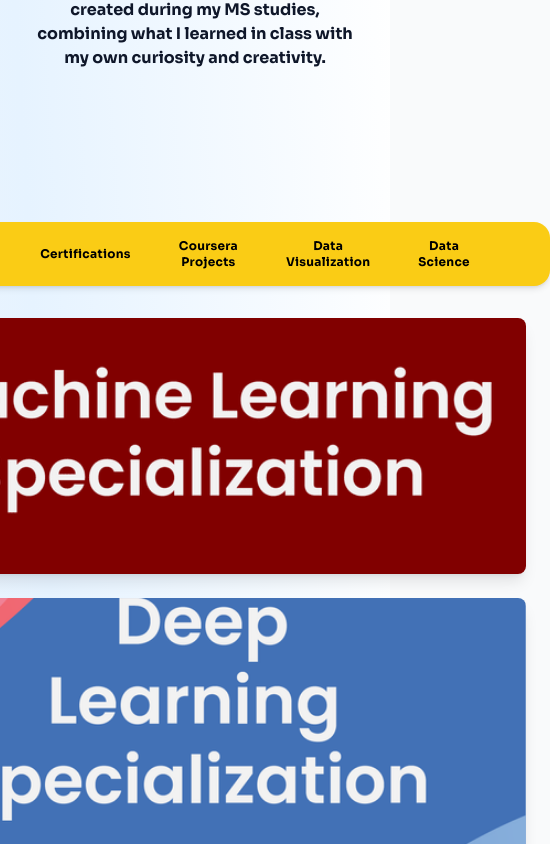
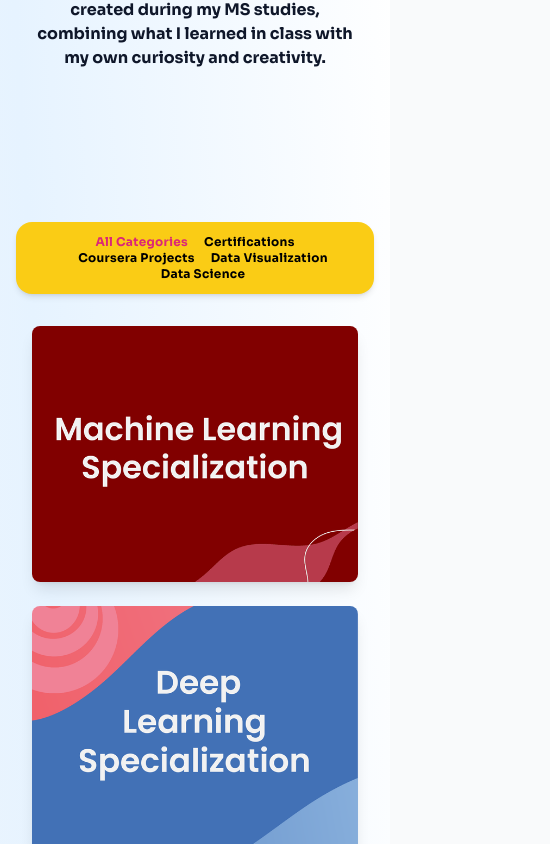
Before and after one commit to noumanhafeez/Portfolio, a Next.js app: page / in a window 390 px wide. Shown: the part 256-1100 px from the top of the page, 550 px wide, since content can reach past the window. Built offline with nearby package versions, Linux system fonts and the light colour scheme.

Commit message:
add medium link and make categories responsive

```diff
--- a/components/projects.tsx
+++ b/components/projects.tsx
@@ -24,7 +24,6 @@
           )
         );
 
-  // categories you want to mark as "coming soon"
   const comingSoonCategories = ["Data Visualization", "Data Science"];
   const isComingSoon = comingSoonCategories.includes(activeCategory);
 
@@ -32,13 +31,13 @@
     <section className="flex flex-col items-center min-h-[900px]">
       {/* Mini Nav */}
       <div className="relative w-full">
-        <div className="bg-yellow-400 w-full rounded-2xl shadow-md px-20">
-          <div className="flex justify-center space-x-12 py-4 font-bold text-xs uppercase tracking-wide">
+        <div className="bg-yellow-400 w-full rounded-2xl shadow-md px-4 sm:px-10">
+          <div className="flex flex-wrap sm:flex-nowrap justify-center sm:justify-between overflow-x-auto space-x-4 sm:space-x-8 py-3 font-bold text-xs sm:text-sm uppercase tracking-wide">
             {categories.map((cat) => (
               <button
                 key={cat}
                 onClick={() => setActiveCategory(cat)}
-                className={`transition-colors ${
+                className={`whitespace-nowrap transition-colors ${
                   activeCategory === cat
                     ? "text-pink-600"
                     : "text-black hover:text-gray-700"
@@ -52,7 +51,7 @@
       </div>
 
       {/* Projects Grid / Coming Soon */}
-      <div className="w-full px-6 mt-8">
+      <div className="w-full px-4 sm:px-6 mt-8">
         {isComingSoon ? (
           <div className="flex justify-center items-center h-64">
             <p className="text-gray-600 text-lg font-medium animate-pulse">
--- a/components/skills.tsx
+++ b/components/skills.tsx
@@ -32,7 +32,7 @@
     },
     {
       name: "Medium",
-      url: "", // ✅ your Medium link here
+      url: "https://medium.com/@noumanhafeez095", // ✅ your Medium link here
       icon: <FaMedium size={28} />,
       color: "text-black",
     },
```
